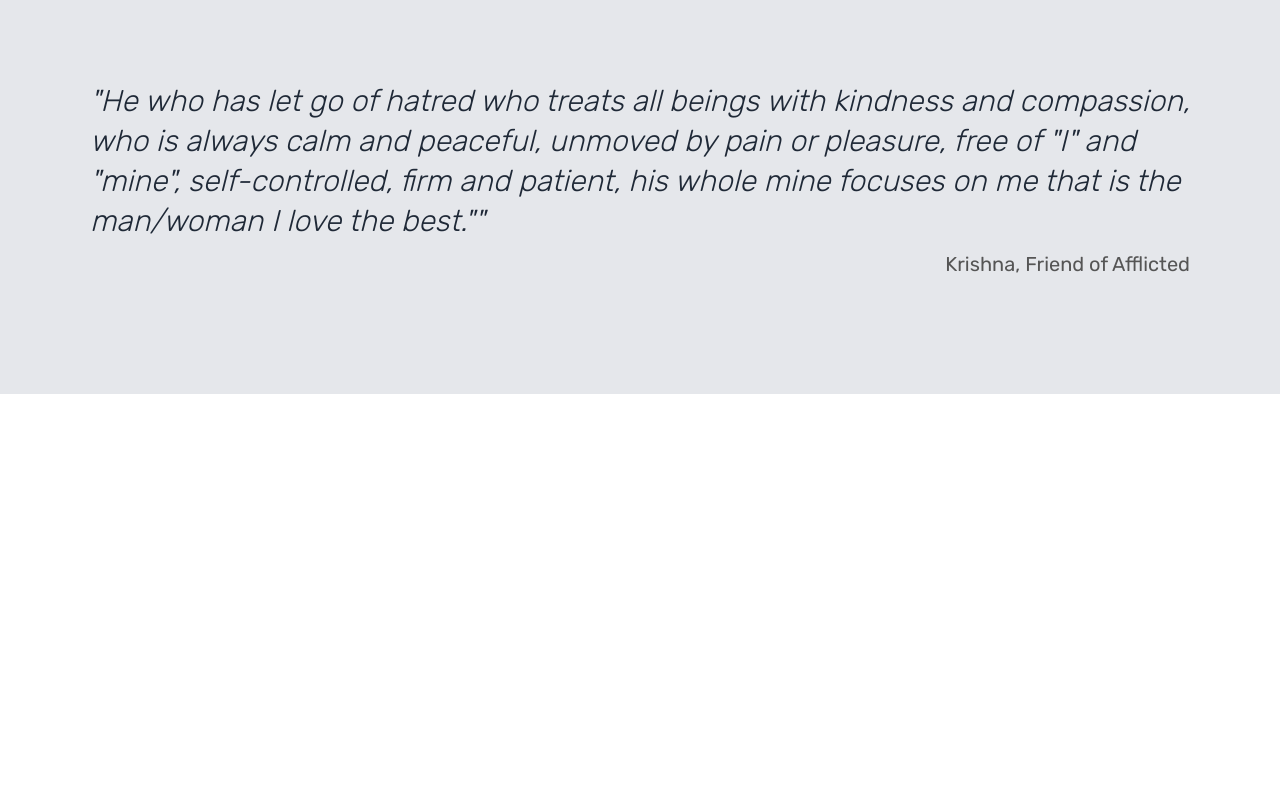
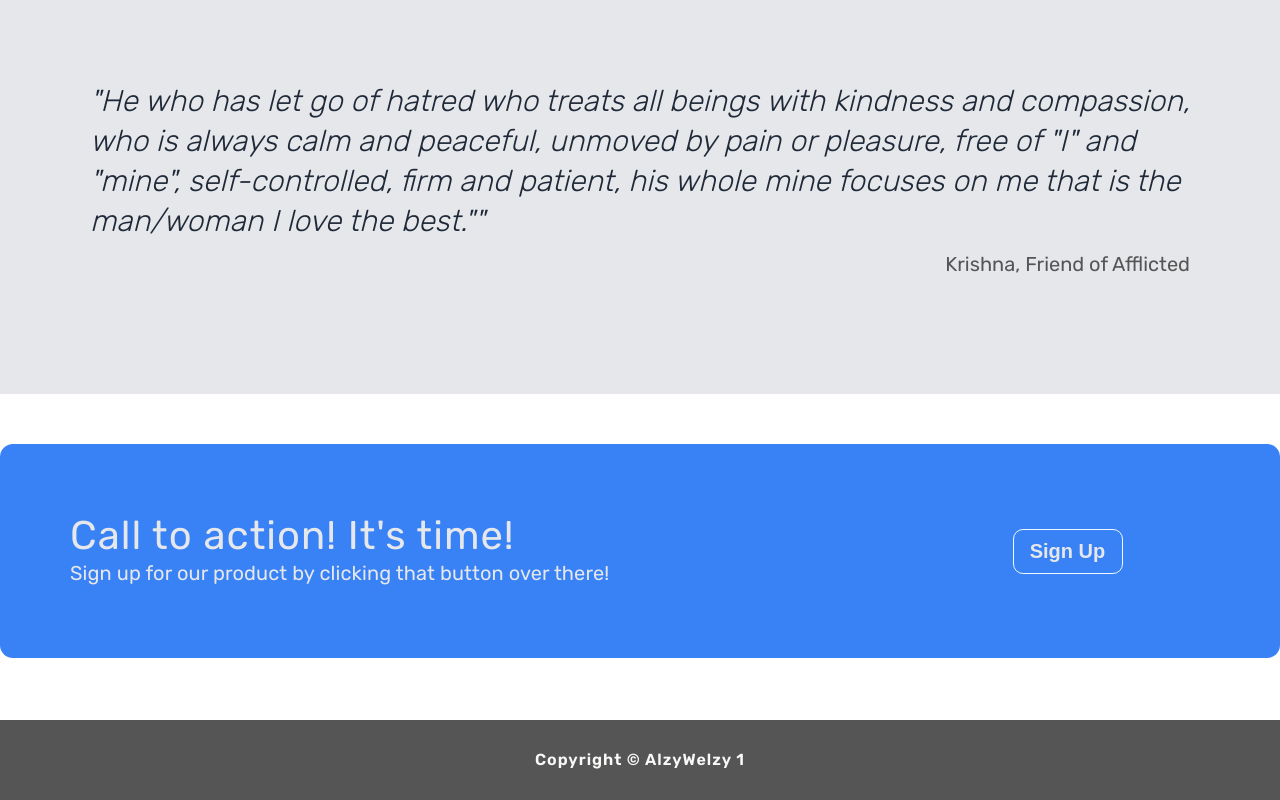
Before and after one commit to AlzyWelzy/landing-page, a plain HTML site: page index.html in a window 1280 px wide. Shown: the part 801-1601 px from the top of the page. Before the commit the page ends 1195 px from the top, so only its background shows below. Drawn offline with nearby package versions, Linux system fonts and the light colour scheme.

Commit message:
completed cta section

```diff
--- a/css/generals.css
+++ b/css/generals.css
@@ -46,3 +46,14 @@ a:visited {
   text-decoration: none;
   transition: all 0.3s;
 }
+
+footer {
+  background-color: #555;
+  padding: 3.2rem;
+  color: #f9faf8;
+  text-align: center;
+  font-size: 1.6rem;
+  font-weight: 600;
+  letter-spacing: 0.1rem;
+  margin-top: 3.2rem;
+}
--- a/css/style.css
+++ b/css/style.css
@@ -71,6 +71,7 @@
   cursor: pointer;
   font-family: inherit;
   transition: all 0.3s;
+  color: #f9faf8;
 }
 
 .hero-img {
@@ -156,3 +157,52 @@
   font-size: 2rem;
   align-self: end;
 }
+
+.section-cta {
+  background-color: none;
+  padding-bottom: 3rem;
+}
+
+.cta {
+  max-width: 130rem;
+  margin: 0 auto;
+  margin-top: 0px;
+  display: grid;
+  grid-template-columns: 3fr 1fr;
+  background-color: #3882f6;
+  color: #e5e7eb;
+  padding: 7rem;
+  margin-top: 5rem;
+  border-radius: 1.3rem;
+}
+
+.cta-time {
+  font-size: 4rem;
+  font-weight: 400;
+  line-height: 1.1;
+  letter-spacing: 0.1rem;
+}
+
+.cta-signup {
+  color: #e5e7eb;
+  font-size: 2rem;
+  letter-spacing: 0.01rem;
+  line-height: 1.5;
+}
+
+.cta-btn {
+  display: flex;
+  justify-content: center;
+  align-items: center;
+}
+
+.btn-cta {
+  padding: 1rem;
+  border-radius: 1rem;
+  width: 11rem;
+  background: inherit;
+  border: 1px solid aliceblue;
+  color: inherit;
+  font-weight: 600;
+  font-size: 2rem;
+}
--- a/index.html
+++ b/index.html
@@ -101,6 +101,21 @@
           <p class="author">Krishna, Friend of Afflicted</p>
         </div>
       </section>
+      <section class="section-cta">
+        <div class="cta">
+          <div class="sign-time">
+            <p class="cta-time">Call to action! It's time!</p>
+            <p class="cta-signup">
+              Sign up for our product by clicking that button over there!
+            </p>
+          </div>
+          <div class="cta-btn">
+            <button class="btn-cta">Sign Up</button>
+          </div>
+        </div>
+      </section>
     </main>
+
+    <footer>Copyright &copy; AlzyWelzy <span>1</span></footer>
   </body>
 </html>
```
